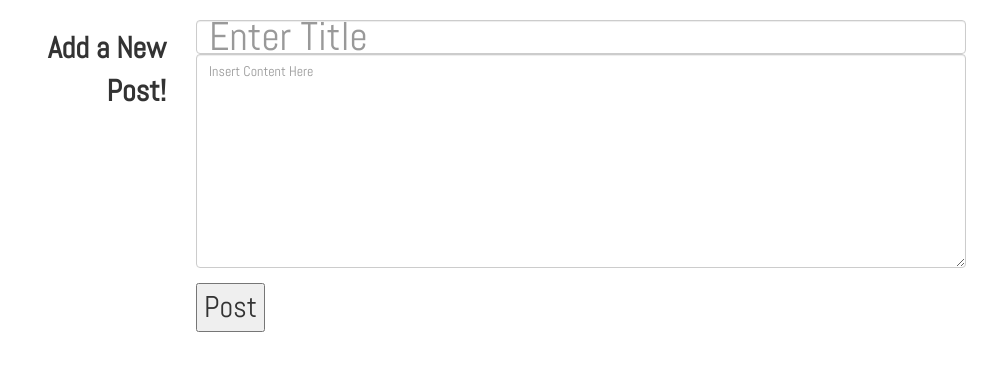
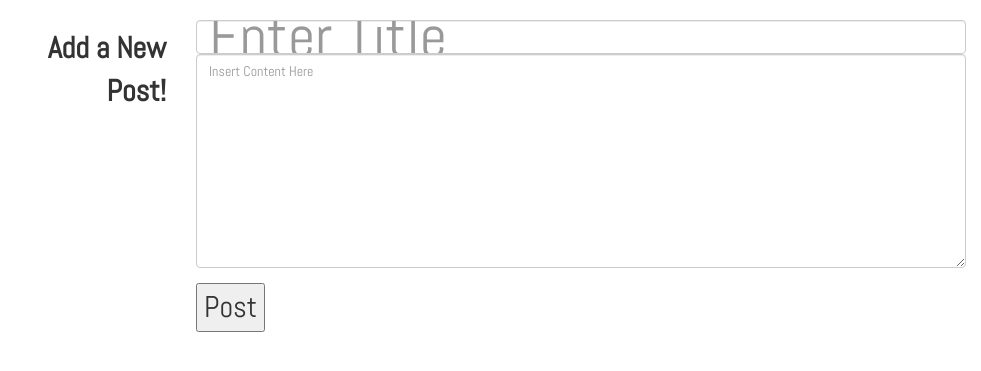
Before and after one commit to alex-wyc/bloginator, a Flask app: page / in a window 1280 px wide. Shown: the part 63-434 px from the top of the page, without its empty margins (299-1280 px from the left). Run offline with Flask 2, Linux system fonts and the light colour scheme; the visitor is signed in with stand-in values (Sample User, id 1); data that the repository does not hold is empty; some libraries are stand-ins or nearby versions.

Commit message:
Update main.css

```diff
--- a/static/css/main.css
+++ b/static/css/main.css
@@ -42,9 +42,9 @@ body{
 }
 
 #title{
-  font-size:40px;
+  font-size:60px;
 }
 
 #auttime{
-  font-size:20px;
+  font-size:10px;
 }
```
